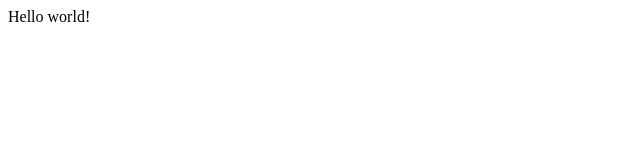
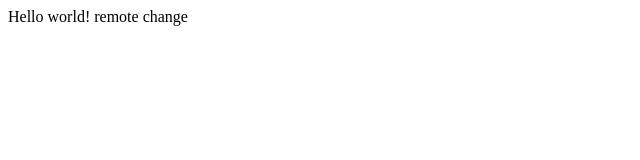
Before and after one commit to andysimmons/git-playground, a plain HTML site: page index.html in a window 1280 px wide. Shown: the whole page, without its empty margins (0-640 px from the left). Drawn offline with Linux system fonts and the light colour scheme.

Commit message:
Update index.html

```diff
--- a/index.html
+++ b/index.html
@@ -4,5 +4,6 @@
   </head>
   <body>
     Hello world!
+    remote change
   </body>
 </html>
```
